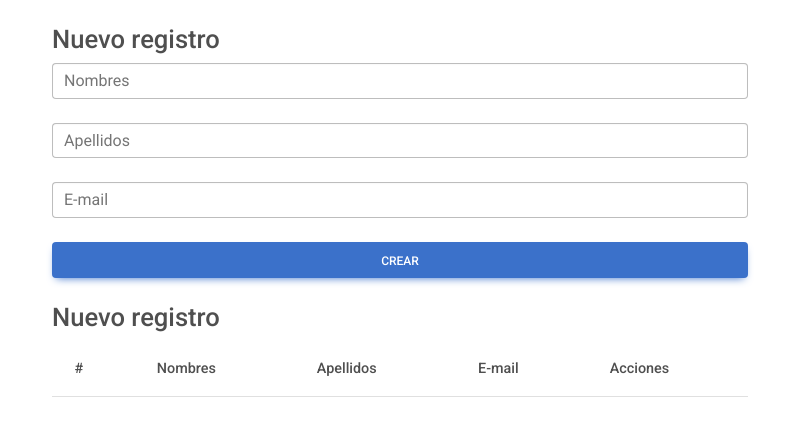
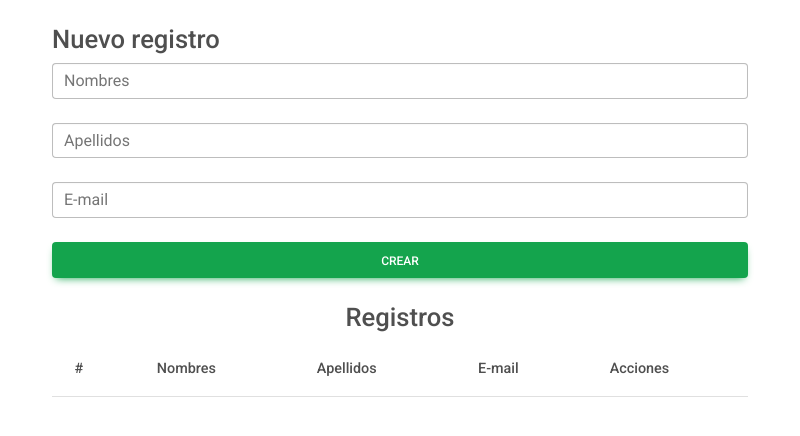
Before and after one commit to omarlv86/electron-course, an Electron app: page 03-app-gestor-personas/index.html in a window 800 px wide. Drawn offline with nearby package versions, Linux system fonts and the light colour scheme.

Commit message:
main | Terminando diseño de interfaz

```diff
--- a/03-app-gestor-personas/index.html
+++ b/03-app-gestor-personas/index.html
@@ -26,7 +26,7 @@
     <div class="container">
       <div class="row">
         <div class="col mb-4 mt-4">
-            <form>
+            <form id="frmNuevoRegistro">
               <p class="h3 mb-2 text-left">Nuevo registro</p>
               <div class="form-outline mb-4">
                 <input type="text" id="nombres" class="form-control" placeholder="Nombres" required/>
@@ -39,13 +39,13 @@
               </div>
 
               <!-- Submit button -->
-              <button type="submit" class="btn btn-primary btn-block">Crear</button>
+              <button type="submit" class="btn btn-success btn-block" id="btnCrearRegistro">Crear</button>
             </form>
         </div>
       </div>
       <div class="row">
         <div class="col">
-            <p class="h3 mb-2 text-left">Nuevo registro</p>
+            <p class="h3 mb-2 text-center">Registros</p>
             <table class="table">
                 <thead>
                   <tr>
@@ -56,7 +56,7 @@
                     <th scope="col">Acciones</th>
                   </tr>
                 </thead>
-                <tbody>
+                <tbody id="registros">
 
                 </tbody>
               </table>
```
